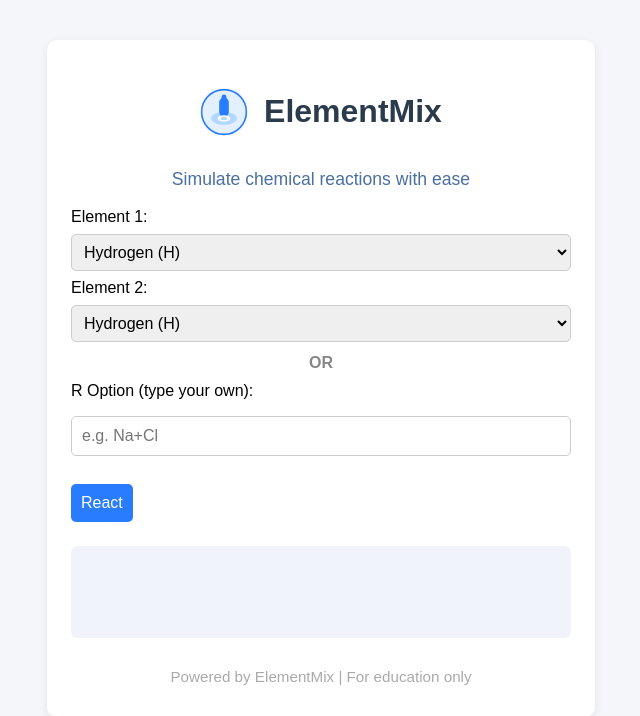
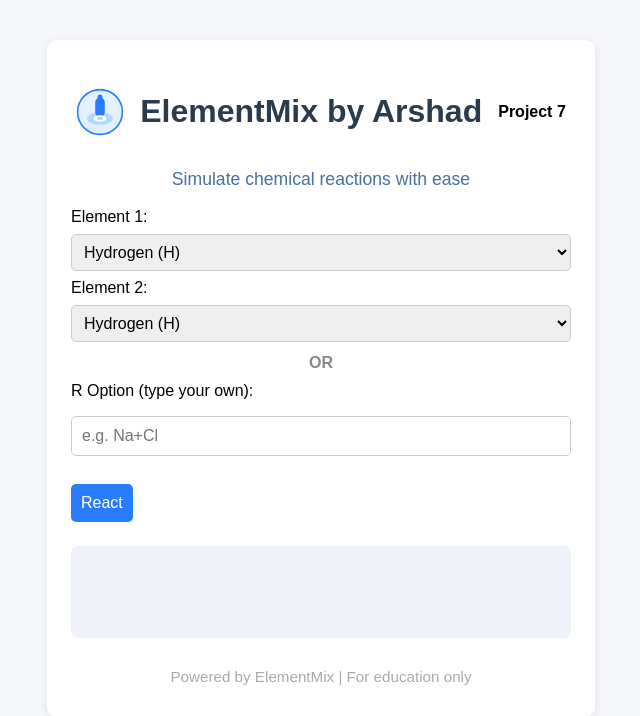
Before and after one commit to pashaarshad/ElementMix-ISRO-Project, a Flask app: page / in a window 1280 px wide. Shown: the top 716 px of the page, without its empty margins (319-959 px from the left). Run offline with Flask 3, Linux system fonts and the light colour scheme.

Commit message:
project 7

```diff
--- a/templates/index.html
+++ b/templates/index.html
@@ -10,7 +10,8 @@
   <div class="container">
     <div class="chem-header">
       <img src="/static/chem.svg" alt="Chemistry" class="chem-svg" />
-      <h1>ElementMix</h1>
+      <h1>ElementMix by Arshad</h1>
+      <h4>Project 7</h4>
     </div>
     <p class="subtitle">Simulate chemical reactions with ease</p>
     <div class="input-group">
```
